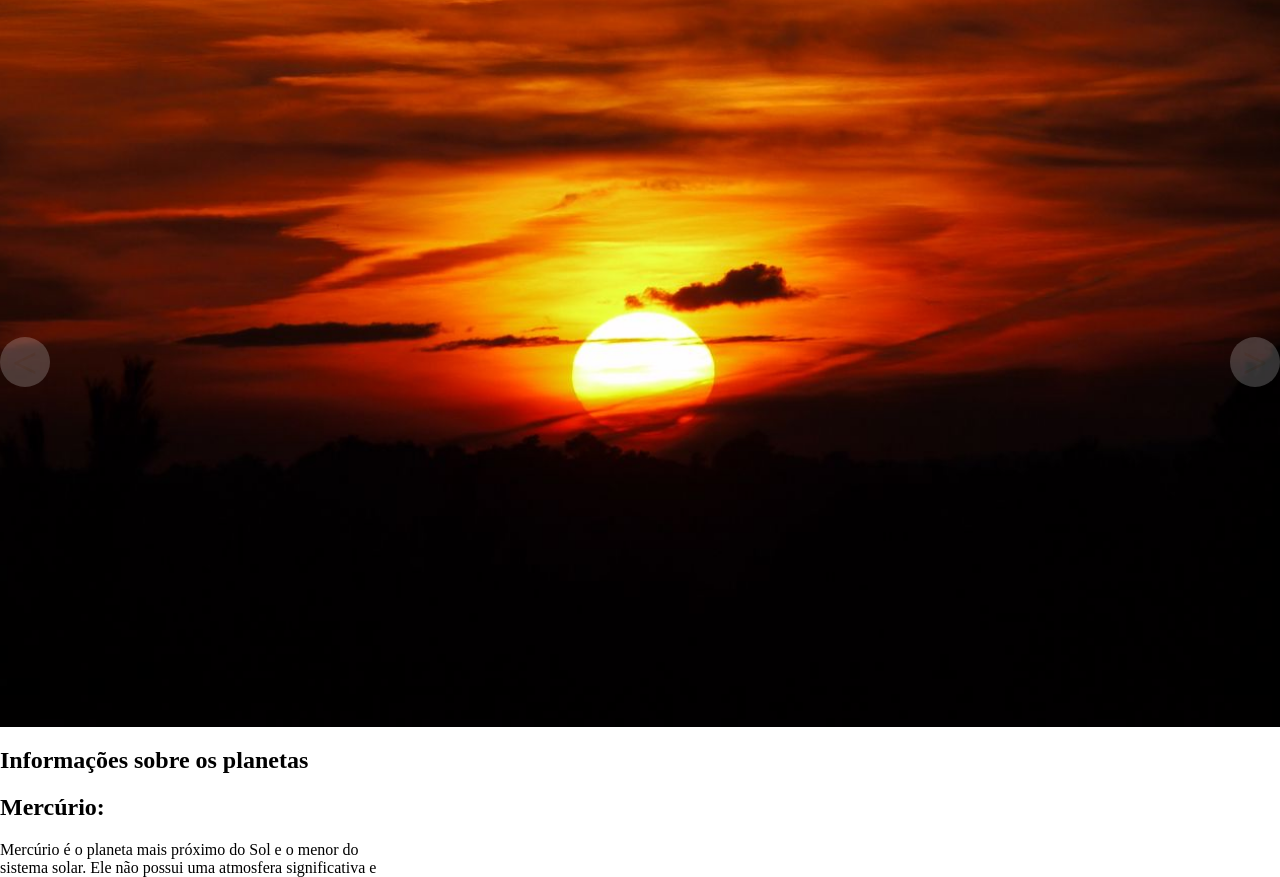
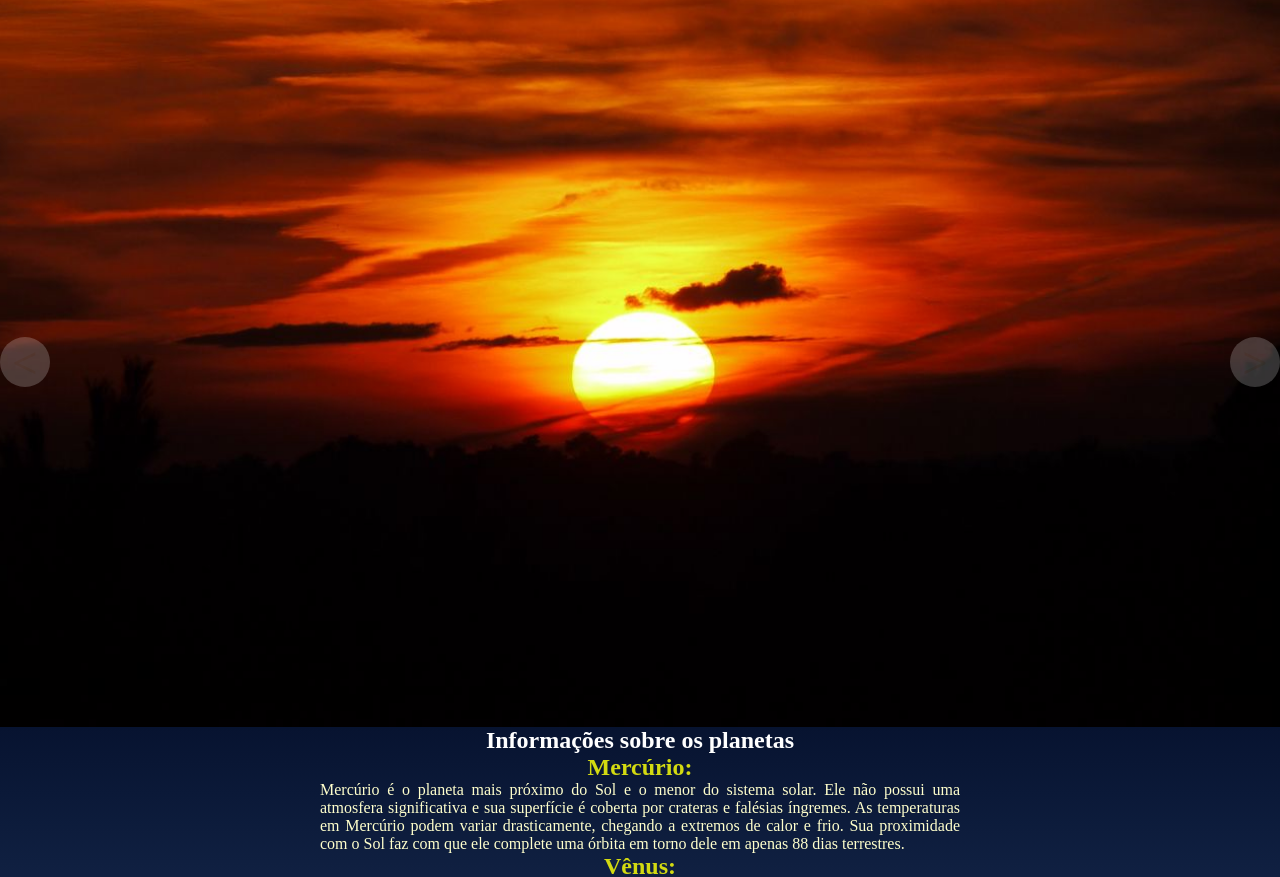
Before and after one commit to Filipe-Bacof/Projeto_Slideshow, a plain HTML site: page index.html in a window 1280 px wide. Shown: the part 73-950 px from the top of the page. Drawn offline with Linux system fonts and the light colour scheme.

Commit message:
simple css for section

```diff
--- a/style.css
+++ b/style.css
@@ -4,6 +4,7 @@
 
 body {
     margin: 0;
+    background-color: black;
 }
 
 header {
@@ -60,6 +61,28 @@ header {
     opacity: 20%;
 }
 
+section * {
+    text-align: center;
+    justify-content: center;
+    margin: 0 auto;
+}
+
+section {
+    background: linear-gradient(to bottom, #071330, #192E54, #293D78, #3A4CA0);
+}
+
+h1 {
+    text-align: center;
+    color: white;
+}
+
+h2 {
+    color: #d3da11;
+}
+
 p {
     width: 30%;
+    color: #FFFFCC;
+    min-width: 50vw;
+    text-align: justify;
 }
```
